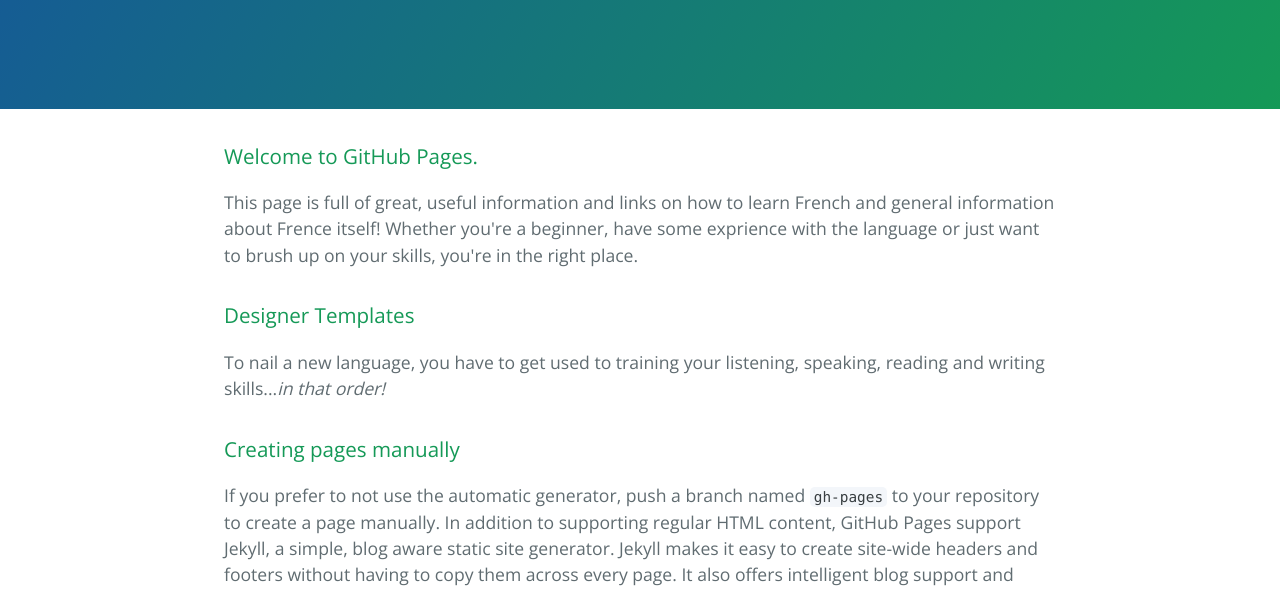
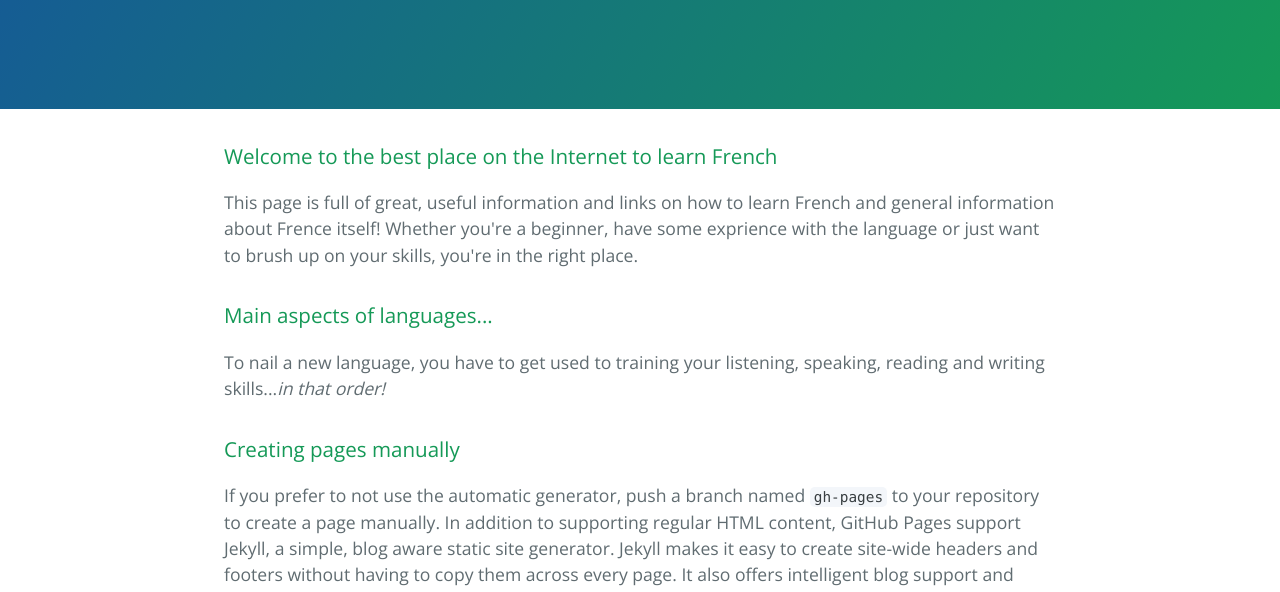
Before and after one commit to bhavini1/bhavini1.github.io, a plain HTML site: page index.html in a window 1280 px wide. Shown: the part 208-800 px from the top of the page. Drawn offline with nearby package versions, Linux system fonts and the light colour scheme.

Commit message:
Update index.html

```diff
--- a/index.html
+++ b/index.html
@@ -17,14 +17,14 @@
 
     <section class="main-content">
       <h3>
-<a id="Welcome-to-the-best-place-on-the-Internet-to-learn-French" class="anchor" href="#welcome-to-github-pages" aria-hidden="true"><span aria-hidden="true" class="octicon octicon-link"></span></a>Welcome to GitHub Pages.</h3>
+<a id="Welcome-to-the-best-place-on-the-Internet-to-learn-French" class="anchor" href="#welcome-to-github-pages" aria-hidden="true"><span aria-hidden="true" class="octicon octicon-link"></span></a>Welcome to the best place on the Internet to learn French</h3>
 
 <p> This page is full of great, useful information and links on how to learn French and general information about Frence itself! Whether you're a beginner, have some exprience with the language or just want to brush up on your skills, you're in the right place. </p>
 
 <h3>
-<a id="Main aspects of languages..." class="anchor" href="#designer-templates" aria-hidden="true"><span aria-hidden="true" class="octicon octicon-link"></span></a>Designer Templates</h3>
+<a id="Main aspects of languages..." class="anchor" href="#designer-templates" aria-hidden="true"><span aria-hidden="true" class="octicon octicon-link"></span></a>Main aspects of languages...</h3>
 
-<p>To nail a new language, you have to get used to training your listening, speaking, reading and writing skills...<i>in that order!</i></p>
+<p>To nail a new language, you have to get used to training your listening, speaking, reading and writing skills...<i>in that order!</i> </p>
 
 <h3>
 <a id="creating-pages-manually" class="anchor" href="#creating-pages-manually" aria-hidden="true"><span aria-hidden="true" class="octicon octicon-link"></span></a>Creating pages manually</h3>
```
